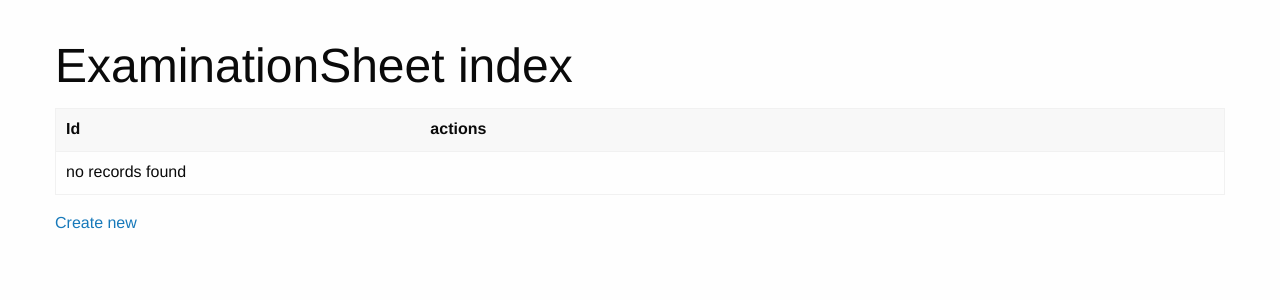
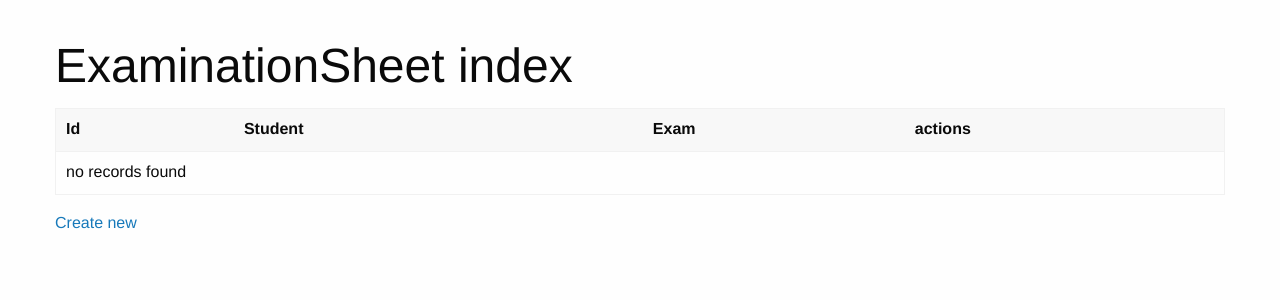
Before and after one commit to aikus/sql-exam, a Symfony app: template templates/examination_sheet/index.html.twig in a window 1280 px wide. Shown: the part 54-354 px from the top of the page. Run offline with Twig, Linux system fonts and the light colour scheme; the template is opened without the code that fills it, so the values that code supplies are empty; some libraries are stand-ins or nearby versions.

Commit message:
Скрыл ненужные кнопки и показал некоторые данные close #33

```diff
--- a/templates/exam/show.html.twig
+++ b/templates/exam/show.html.twig
@@ -31,15 +31,18 @@
             <th>{{ 'Content'|trans }}</th>
             <th>{{ 'TimeLimit'|trans }}</th>
             <th>{{ 'Ord'|trans }}</th>
+            {% if is_granted('ROLE_TEACHER') or is_granted('ROLE_ADMIN') %}
             <th>{{ 'actions'|trans }}</th>
+            {% endif %}
         </tr>
         </thead>
         <tbody>
-        {% for question in exam.getQuestions() %}
+        {% for question in exam.getQuestions()|sort((q, qNext) => q.ord <=> qNext.ord) %}
             <tr>
                 <td>{{ question.content }}</td>
                 <td>{{ question.timeLimit }}</td>
                 <td>{{ question.ord }}</td>
+                {% if is_granted('ROLE_TEACHER') or is_granted('ROLE_ADMIN') %}
                 <td>
                     {{ include('components/_actions.html.twig', {
                         'action': 'list',
@@ -47,6 +50,7 @@
                         'entityName': 'question'
                     }) }}
                 </td>
+                {% endif %}
             </tr>
         {% else %}
             <tr>
--- a/templates/examination_sheet/index.html.twig
+++ b/templates/examination_sheet/index.html.twig
@@ -9,6 +9,8 @@
         <thead>
             <tr>
                 <th>{{ 'Id'|trans }}</th>
+                <th>{{ 'Student'|trans }}</th>
+                <th>{{ 'Exam'|trans }}</th>
                 <th>{{ 'actions'|trans }}</th>
             </tr>
         </thead>
@@ -16,6 +18,8 @@
         {% for examination_sheet in examination_sheets %}
             <tr>
                 <td>{{ examination_sheet.id }}</td>
+                <td>{{ examination_sheet.student.email }}</td>
+                <td>{{ examination_sheet.exam.description }}</td>
                 <td>
                     {{ include('components/_actions.html.twig', {
                         'action': 'list',
```
